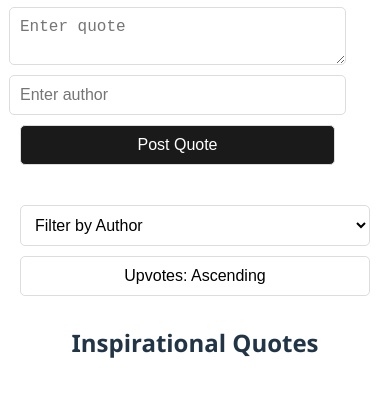
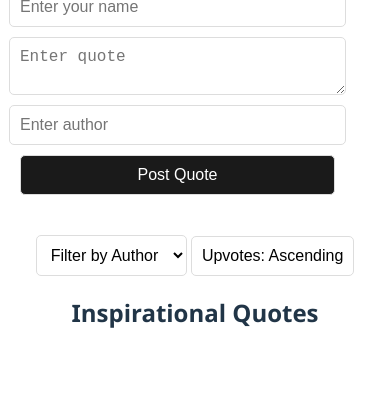
Before and after one commit to kwingham/motivating-quotes, a website built with Vite: page client/index.html in a window 390 px wide. Shown: the part 318-714 px from the top of the page. Built offline with nearby package versions, Linux system fonts and the light colour scheme; no server answers.

Commit message:
corrective change styling

```diff
--- a/client/style.css
+++ b/client/style.css
@@ -10,10 +10,10 @@ body {
 }
 
 .container {
-  max-width: 600px; /* Adjust the max-width to control the central alignment */
+  max-width: 600px;
   width: 100%;
   padding: 20px;
-  text-align: center; /* Ensure all text is centered */
+  text-align: center;
 }
 
 h1 {
@@ -36,7 +36,7 @@ form button {
   padding: 10px;
   font-size: 1rem;
   width: 100%;
-  max-width: 400px; /* Adjust the width of the form elements */
+  max-width: 400px;
   border: 1px solid #ddd;
   border-radius: 5px;
 }
@@ -53,13 +53,14 @@ form button:hover {
   border-color: #646cff;
 }
 
-.filter-sort {
+/* Center the filter-sort container and ensure alignment */
+.filter-sort-container {
   display: flex;
-  justify-content: space-between;
+  justify-content: center; /* Center horizontally */
+  gap: 15px;
   align-items: center;
-  margin-bottom: 20px;
+  margin-bottom: 30px;
   max-width: 400px;
-  width: 100%;
   margin: 0 auto;
 }
 
@@ -83,7 +84,7 @@ ul {
   list-style: none;
   padding: 0;
   margin: 0;
-  max-width: 600px; /* Keep the list aligned within the container */
+  max-width: 600px;
   width: 100%;
   margin: 0 auto;
 }
@@ -130,24 +131,19 @@ button.upvote-btn:disabled {
   cursor: not-allowed;
 }
 
-/* MEDIA QUERIES for responsiveness */
+/* Media Queries for responsiveness */
 @media (max-width: 600px) {
   h1 {
     font-size: 2rem;
   }
 
-  .filter-sort {
+  .filter-sort-container {
     flex-direction: column;
-    align-items: center;
-  }
-
-  .filter-sort select,
-  .filter-sort button {
-    width: 100%;
-    margin-bottom: 10px;
+    gap: 10px;
   }
 
   form {
+    width: 100%;
     max-width: 90%;
   }
 
```
